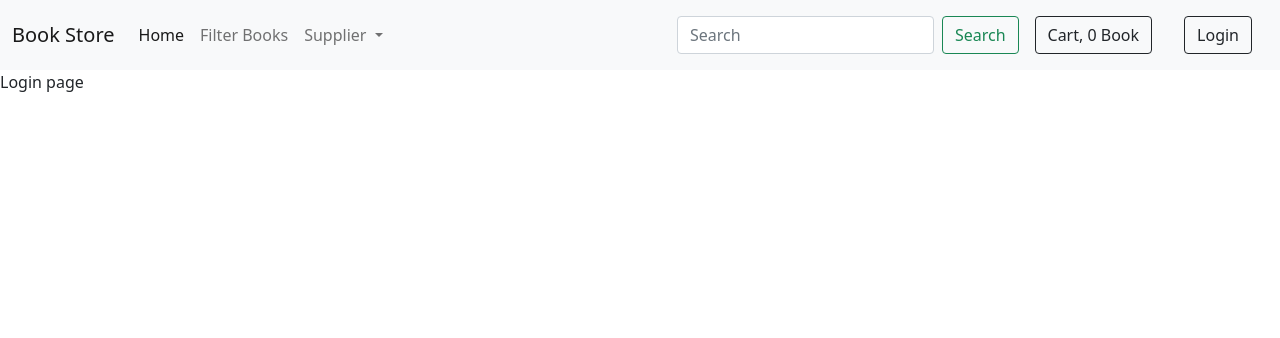
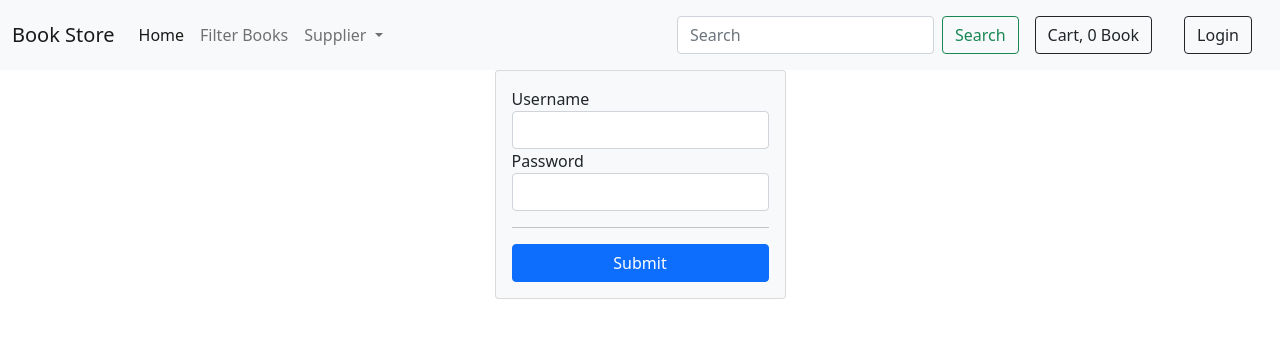
Before and after one commit to kill-gear/django-bookstore, a Django app: page /login/ in a window 1280 px wide. Shown: the top 338 px of the page. Run offline with Django 4.2, Linux system fonts and the light colour scheme.

Commit message:
Add logic in user_login, user_logout and respective UI

```diff
--- a/core/templates/user_login.html
+++ b/core/templates/user_login.html
@@ -1,4 +1,25 @@
-{% extends 'base.html' %}
+{% extends "base.html" %}
 {% block content %}
-Login page
+<div class="d-flex justify-content-center align-items-center">
+    <form class="card p-3 bg-light" method="post" action="">
+        {% csrf_token %}
+        <div class="form-group">
+            <label for="id_username">Username</label>
+            <input type="text" class="form-control" required="required" id="id_username" aria-describedby="emailHelp"
+                name="username" />
+        </div>
+        <div class="form-group">
+            <label for="id_password1">Password</label>
+            <input type="password" class="form-control" required="required" id="id_password1" name="password" />
+        </div>
+        <hr>
+        {% for message in messages %}
+            <br />
+            <div class="alert alert-success" role="alert">
+                {{message}}
+            </div>
+        {% endfor %}
+        <button type="submit" class="btn btn-primary">Submit</button>
+    </form>
+</div>
 {% endblock %}
--- a/core/views.py
+++ b/core/views.py
@@ -1,8 +1,9 @@
-from multiprocessing import context
-from django.shortcuts import redirect, render, get_object_or_404
+from django.contrib import messages
+from django.contrib.auth import authenticate, login, logout
 from django.db.models import Q
+from django.shortcuts import get_object_or_404, redirect, render
+
 from .models import Book, Category, SubCategory
-
 
 
 def home(request):
@@ -13,12 +14,22 @@ def home(request):
 
 
 def user_login(request):
+    if request.method == 'POST':
+        username = request.POST.get('username')
+        password = request.POST.get('password')
+        user = authenticate(request, username=username, password=password)
+
+        if user:
+            login(request, user)
+            return redirect('home')
+        else:
+            messages.info(request, f'Incorrect credentials!')
     context = {}
     return render(request, "user_login.html", context)
 
 
 def user_logout(request):
-    context = {}
+    logout(request)
     return redirect('home')
 
 
```
